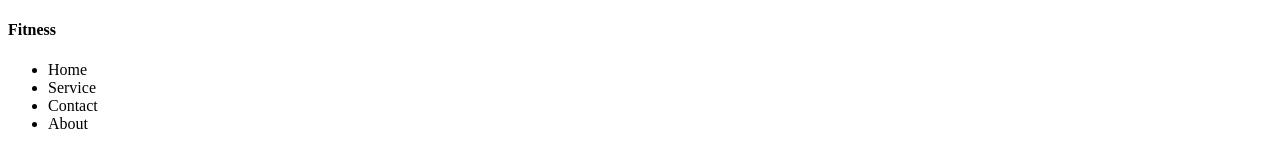
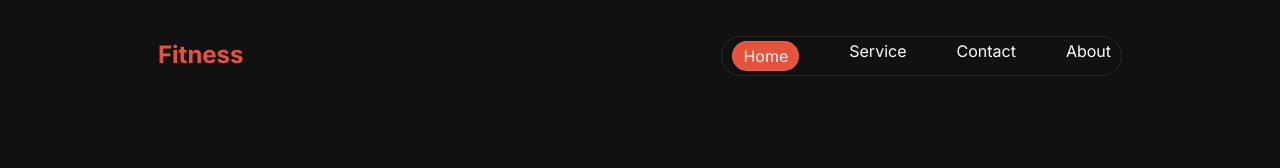
Before and after one commit to irina532/hero-assignment-2, a plain HTML site: page index.html in a window 1280 px wide. Drawn offline with Linux system fonts and the light colour scheme; a web font is replaced by a local one.

Commit message:
completed header section

```diff
--- a/index.html
+++ b/index.html
@@ -6,20 +6,20 @@
     <title>Assignment-2</title>
     <link rel="stylesheet" href="style.css">
 </head>
-<body>
-    <header>
+<body class="body-cls" >
+    <header class="header-cls" >
         <nav class="nav-bar">
-            <div>
-                <h4>Fitness</h4>
+            <div class="title" >
+                <h2 class="inter-font" >Fitness</h2>
             </div>
-            <div>
-                <ul>
-                    <li>Home</li>
+
+                <ul class="list-items inter-font" >
+                      <li id="home" >Home</li>
                     <li>Service</li>
                     <li>Contact</li>
                     <li>About</li>
                 </ul>
-            </div>
+
 
         </nav>
 
--- a/style.css
+++ b/style.css
@@ -0,0 +1,45 @@
+@import url('https://fonts.googleapis.com/css2?family=Azeret+Mono:ital,wght@0,100..900;1,100..900&family=Inter:ital,opsz,wght@0,14..32,100..900;1,14..32,100..900&family=Work+Sans:ital,wght@0,100..900;1,100..900&display=swap');
+
+.inter-font {
+    font-family: "Inter", sans-serif;
+    font-optical-sizing: auto;
+    font-weight:800px;
+    font-style: normal;
+  }
+
+  .body-cls{
+    background-color: #111111;
+    opacity: 100%;
+
+  }
+
+
+.nav-bar{
+    display: flex;
+    justify-content: space-between;
+    margin: 20px 150px;
+
+
+}
+
+
+.list-items{
+    display: flex;
+    list-style: none;
+    gap: 50px;
+    box-sizing: border-box;
+border: 1px solid rgba(255, 255, 255, 0.1);
+border-radius: 39px;
+color: rgb(255, 255, 255);
+padding: 4px 10px;
+}
+h2{
+    color: rgb(230, 83, 60);
+}
+#home{
+    background-color:rgb(230, 83, 60);
+    box-sizing: border-box;
+    border: 1px solid rgba(255, 255, 255, 0.1);
+    border-radius: 2.5rem;
+    padding: 4px 10px;
+}
```
